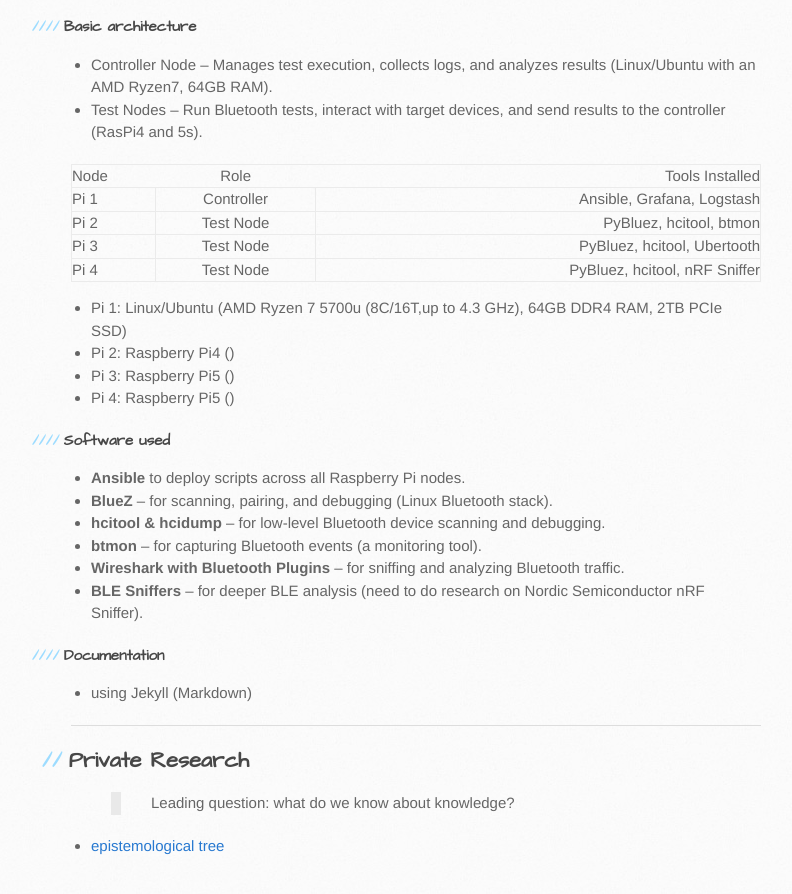
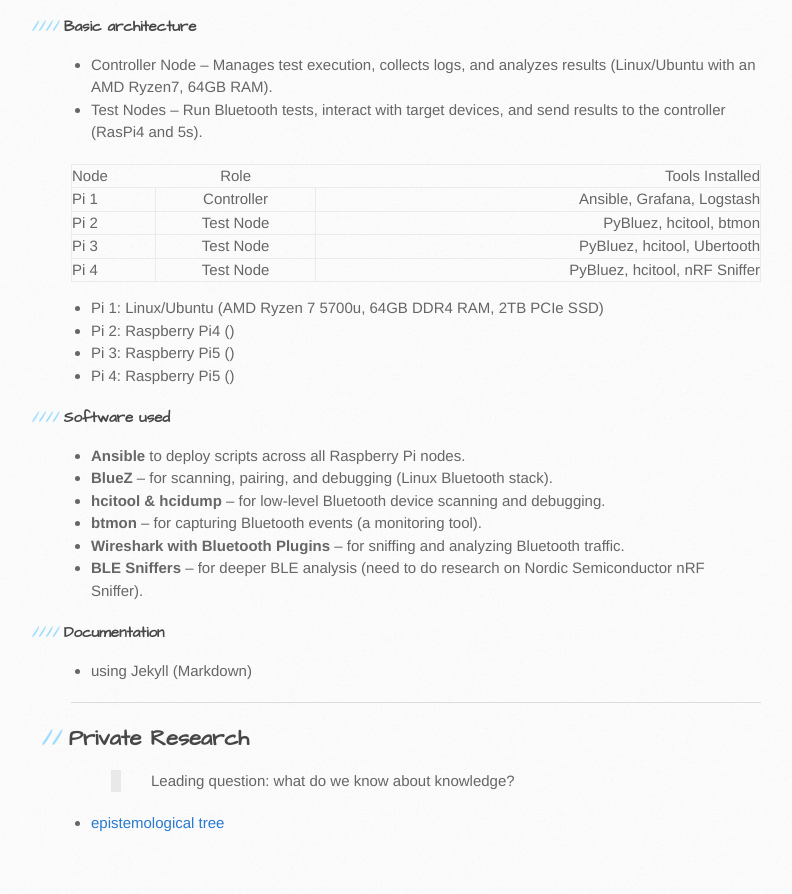
Before and after one commit to trumpfheller/trumpfheller.github.io, a Jekyll site: the page built from index.md, in a window 1280 px wide and 900 px high, scrolled down 3933 px. Shown: the top 894 px of the window, without its empty margins (89-881 px from the left). Built offline with Jekyll 4.4.1, drawn with Linux system fonts in a browser that asks for light colours.

Commit message:
Update index.md

```diff
--- a/index.md
+++ b/index.md
@@ -179,7 +179,7 @@
 | Pi 3    |  Test Node   | PyBluez, hcitool, Ubertooth |
 | Pi 4  |  Test Node   | PyBluez, hcitool, nRF Sniffer |
 
-* Pi 1: Linux/Ubuntu (AMD Ryzen 7 5700u (8C/16T,up to 4.3 GHz), 64GB DDR4 RAM, 2TB PCIe SSD)
+* Pi 1: Linux/Ubuntu (AMD Ryzen 7 5700u, 64GB DDR4 RAM, 2TB PCIe SSD)
 * Pi 2: Raspberry Pi4 ()
 * Pi 3: Raspberry Pi5 ()
 * Pi 4: Raspberry Pi5 ()
```
